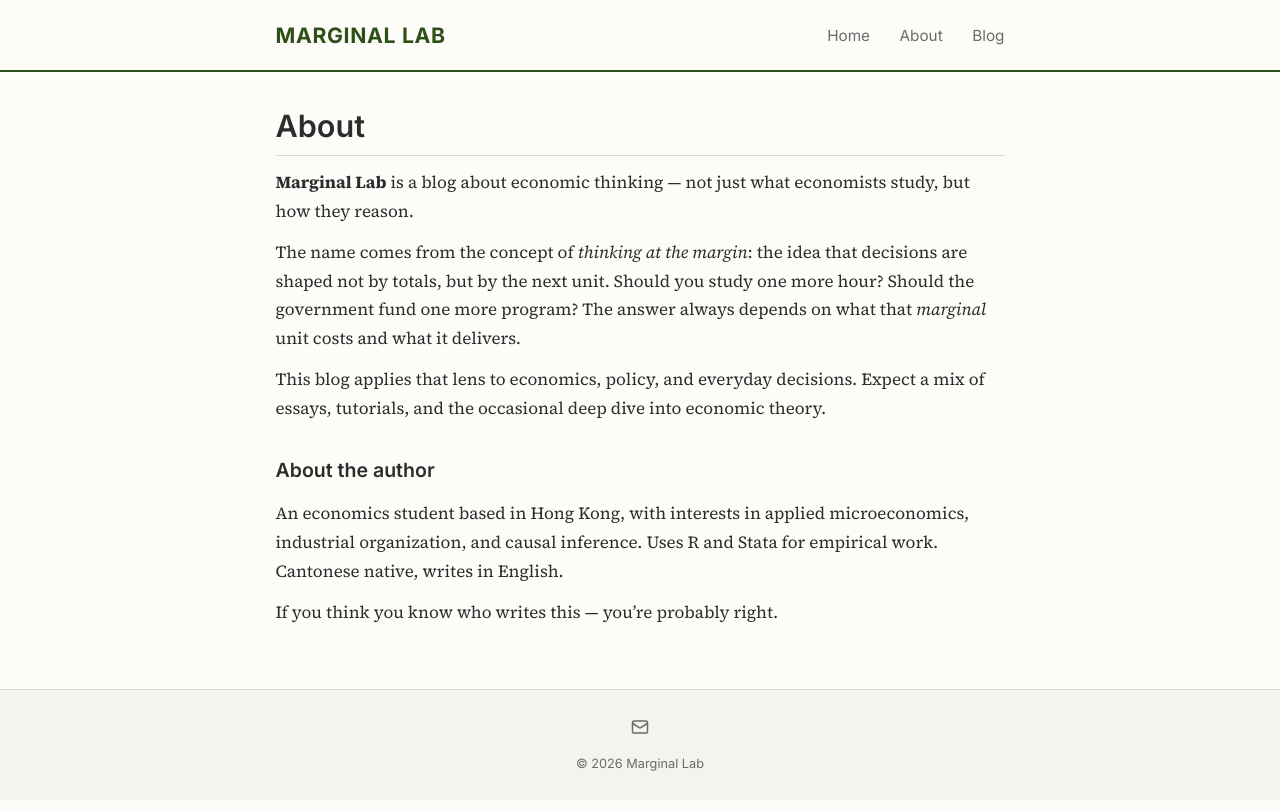
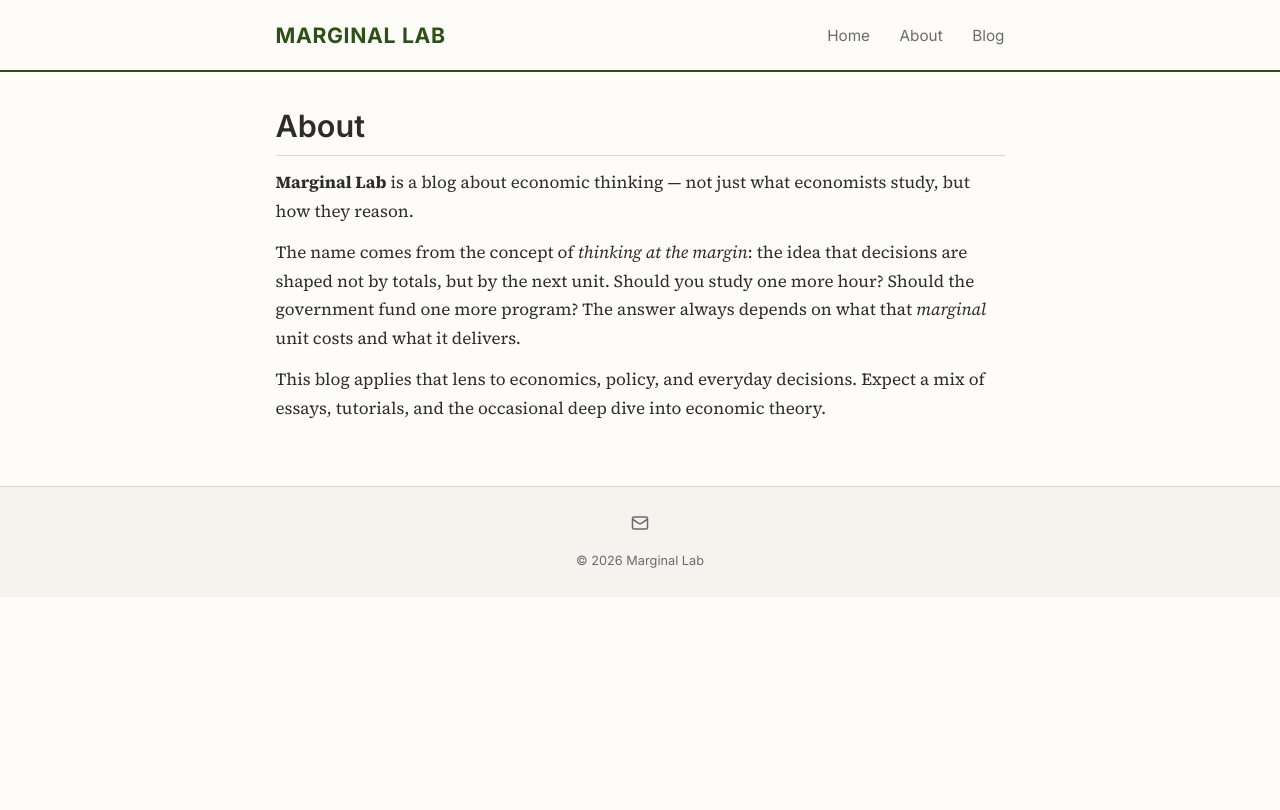
Before and after one commit to marginallabs/marginallabs.github.io, a Jekyll site: the page built from _pages/about.md, in a window 1280 px wide. Shown: the top 810 px of the page. Built offline with Jekyll 4.4.1, drawn with Linux system fonts in a browser that asks for light colours.

Commit message:
Remove author section from About page

```diff
--- a/_pages/about.md
+++ b/_pages/about.md
@@ -9,9 +9,3 @@ permalink: /about/
 The name comes from the concept of *thinking at the margin*: the idea that decisions are shaped not by totals, but by the next unit. Should you study one more hour? Should the government fund one more program? The answer always depends on what that *marginal* unit costs and what it delivers.
 
 This blog applies that lens to economics, policy, and everyday decisions. Expect a mix of essays, tutorials, and the occasional deep dive into economic theory.
-
-### About the author
-
-An economics student based in Hong Kong, with interests in applied microeconomics, industrial organization, and causal inference. Uses R and Stata for empirical work. Cantonese native, writes in English.
-
-If you think you know who writes this — you're probably right.
```
